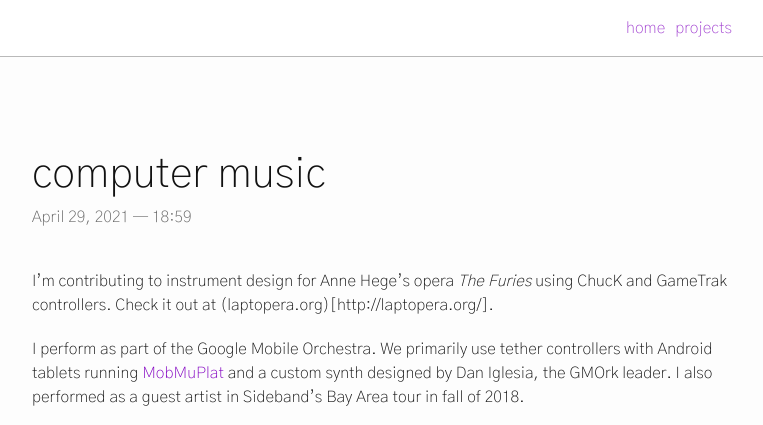
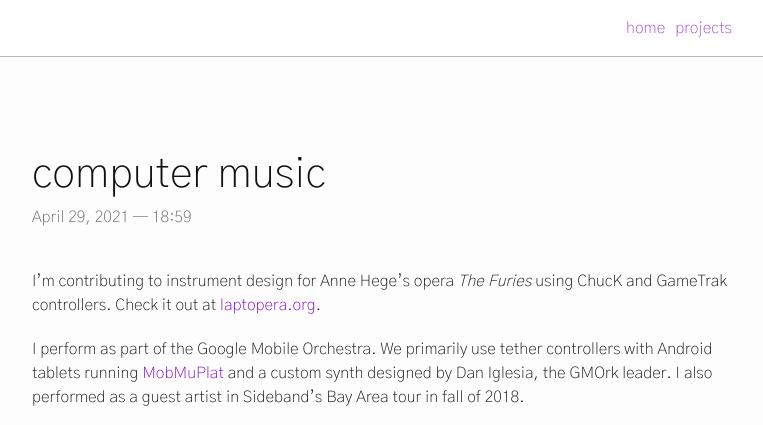
Before and after one commit to meiadvanture/myweb, a Jekyll site: the page built from _projects/music.md, in a window 1280 px wide and 900 px high, cut to the strip 0-425 px from the top of the window. Shown: the whole strip, without its empty margins (258-1021 px from the left). Built offline with Jekyll 4.4.1, drawn with Linux system fonts in a browser that asks for light colours; nearby versions of some CDN libraries.

Commit message:
Fix link syntax

```diff
--- a/_projects/music.md
+++ b/_projects/music.md
@@ -6,7 +6,7 @@ description: I make digital instruments, compose, and perform computer music
 
 I'm contributing to instrument design for Anne Hege's opera *The Furies* using
 ChucK and GameTrak controllers. Check it out at
-(laptopera.org)[http://laptopera.org/].
+[laptopera.org](http://laptopera.org/).
 
 I perform as part of the Google Mobile Orchestra. We primarily use tether
 controllers with Android tablets running
```
